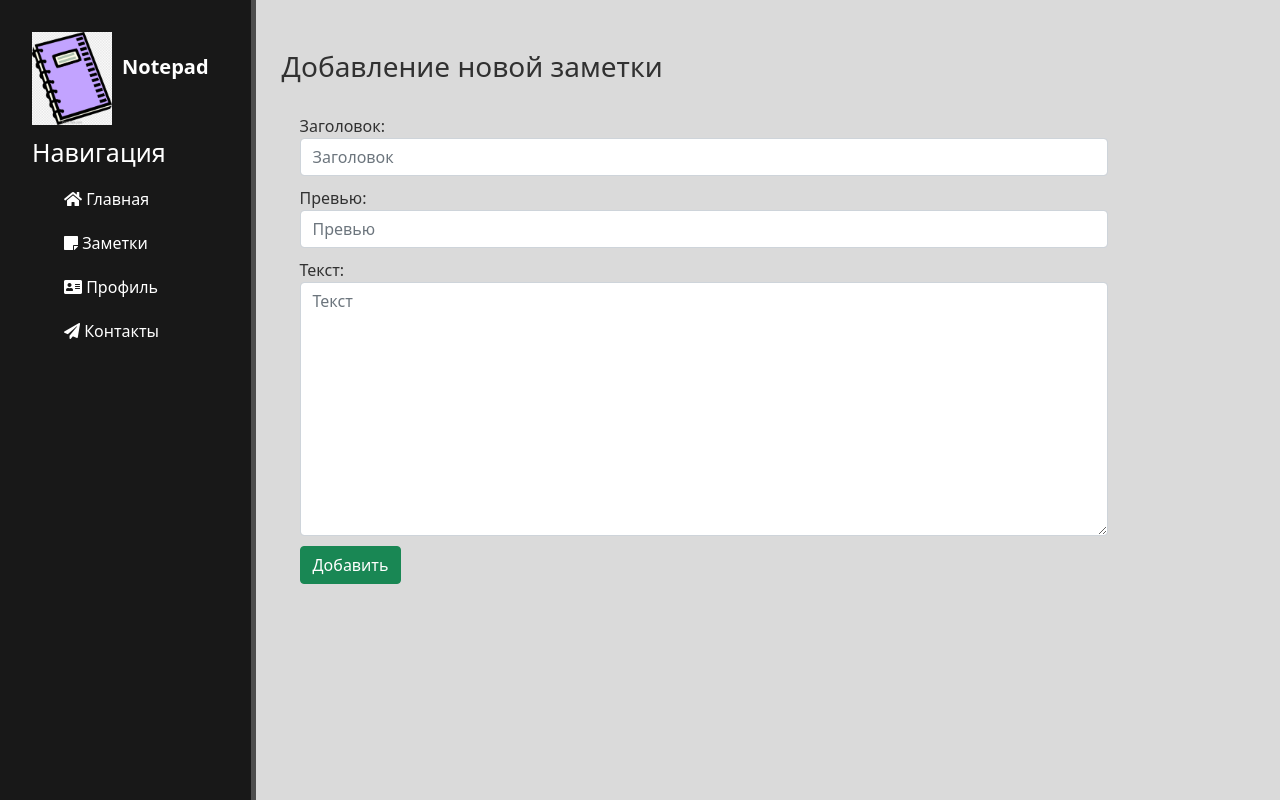
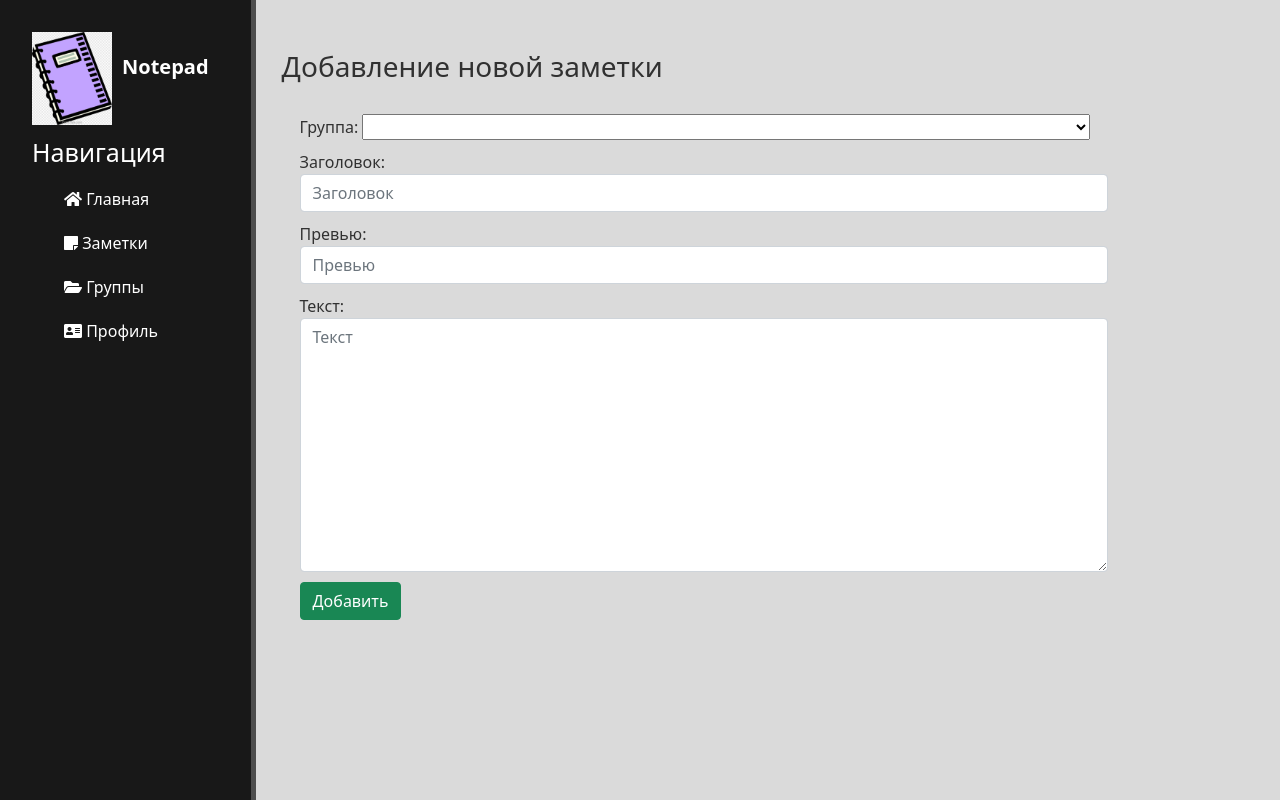
Before and after one commit to SergeyLis82/django-notepad, a Django app: page /notes/add_note/ in a window 1280 px wide. Run offline with Django 3.2, Linux system fonts and the light colour scheme; data that the repository does not hold is empty; some libraries are stand-ins or nearby versions.

Commit message:
Update forms and add model 'NotesGroups'

```diff
--- a/main/static/main/css/main.css
+++ b/main/static/main/css/main.css
@@ -65,6 +65,10 @@ main .features {
 main .features h1 {font-size: 30px; margin-left: 10px;}
 main .features p {max-width: 900px; margin: 10px auto;}
 
+main .features select {
+    width: 90%
+}
+
 .alert-warning {
     float: left;
     clear: both;
--- a/main/templates/main/_layout.html
+++ b/main/templates/main/_layout.html
@@ -19,8 +19,9 @@
     <ul>
       <a href="{% url 'main:home' %}"><li><i class="fas fa-home"></i> Главная</li></a>
       <a href="{% url 'notes:view_notes' %}"><li><i class="fas fa-sticky-note"></i> Заметки</li></a>
+      <a href="#"><li><i class="fa fa-folder-open"></i> Группы</li></a>
       <a href="{% url 'main:about' %}"><li><i class="fas fa-address-card"></i> Профиль</li></a>
-      <a href="#"><li><i class="fas fa-paper-plane"></i> Контакты</li></a>
+
     </ul>
   </aside>
   <main>
--- a/notes/forms.py
+++ b/notes/forms.py
@@ -1,10 +1,11 @@
-from .models import Notes
-from django.forms import ModelForm, TextInput, DateTimeInput, Textarea
+from .models import Notes, NotesGroups
+from django.forms import ChoiceField, ModelForm, TextInput, DateTimeInput, Textarea, ModelChoiceField
 
 class NotesForm(ModelForm):
     class Meta:
         model = Notes
-        fields = ['title', 'preview', 'full_text']
+        group_name = ModelChoiceField(queryset=NotesGroups.objects.all(), empty_label=None, to_field_name="groupname")
+        fields = ['group_name', 'title', 'preview', 'full_text']
 
         widgets = {
             'title': TextInput(attrs={
--- a/notes/models.py
+++ b/notes/models.py
@@ -5,10 +5,10 @@ from django.db import models
 class Notes(models.Model):
     title = models.CharField('Заголовок', max_length=100)
     preview = models.CharField('Превью', max_length=250)
-    full_text = models.TextField('Текст')
+    full_text = models.TextField('Текст', blank=True)
     date_create = models.DateTimeField('Дата создания', auto_now_add=True)
     date_update = models.DateTimeField('Дата обновления', null=True, blank=True)
-    group_id = models.IntegerField()
+    group_name = models.ForeignKey('NotesGroups', on_delete=models.SET_DEFAULT, default='no_group', verbose_name="Группа")
 
     def __str__(self):
         return self.title
--- a/notes/urls.py
+++ b/notes/urls.py
@@ -1,12 +1,12 @@
 from django.urls import path
-from . import views
+from .views import views_notes
 
 app_name = 'notes'
 
 urlpatterns = [
-    path('', views.view_notes, name='view_notes'),
-    path('add_note/', views.add_note, name='add_note'),
-    path('<int:note_id>/', views.detail, name='detail'),
-    path('<int:note_id>/edit/', views.edit_note, name='edit_note'),
-    path('<int:note_id>/delete/', views.delete_note, name='delete_note'),
+    path('', views_notes.view_notes, name='view_notes'),
+    path('add_note/', views_notes.add_note, name='add_note'),
+    path('<int:note_id>/', views_notes.detail, name='detail'),
+    path('<int:note_id>/edit/', views_notes.edit_note, name='edit_note'),
+    path('<int:note_id>/delete/', views_notes.delete_note, name='delete_note'),
 ]
--- a/notes/views.py
+++ b/notes/views/views_notes.py
@@ -1,7 +1,7 @@
 from django.http import HttpResponseRedirect
 from django.shortcuts import render, redirect, get_object_or_404
-from .models import Notes
-from .forms import NotesForm
+from ..models import Notes
+from ..forms import NotesForm
 from django.utils import timezone
 
 # Create your views here.
```
Also changed, not shown: notes/migrations/0001_initial.py, notes/migrations/0002_alter_notes_date_create.py (deleted), notes/migrations/0002_alter_notes_group_name.py (added), notes/migrations/0003_alter_notes_date_update.py (deleted), notes/migrations/0004_auto_20220330_1022.py (deleted), notes/migrations/0005_alter_notesgroups_date_update.py (deleted).
